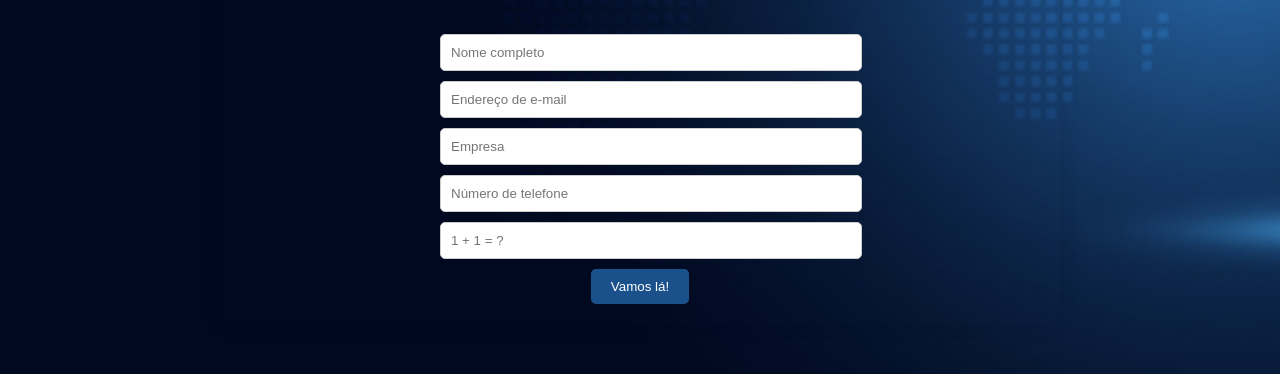
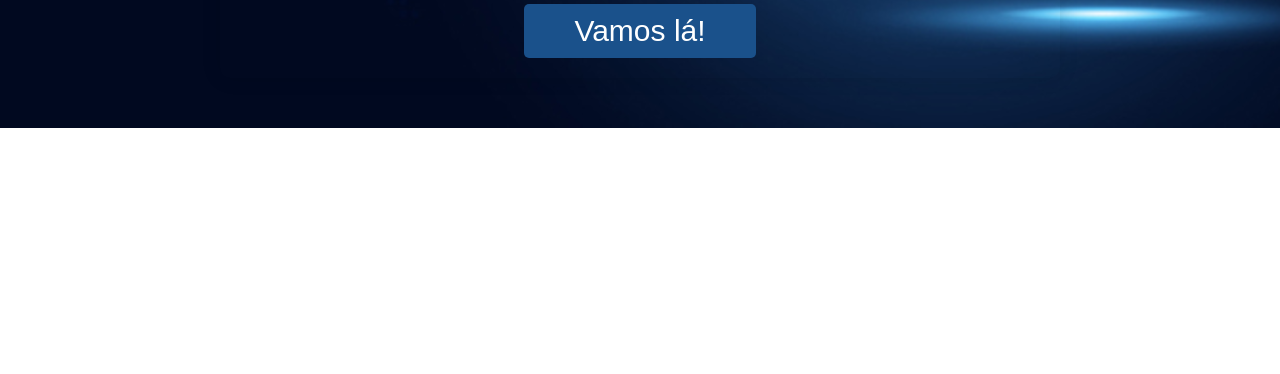
Before and after one commit to NataliaFloridi/LandingPage, a plain HTML site: page index.html in a window 1280 px wide. Shown: the part 680-1054 px from the top of the page. After the commit the page ends 808 px from the top, so only its background shows below. Drawn offline with Linux system fonts and the light colour scheme.

Commit message:
Add files via upload

```diff
--- a/index.html
+++ b/index.html
@@ -40,15 +40,17 @@
     </div>
 
     <div class="form-wrapper">
-        <form action="#" method="post" class="form">
-            <input type="text" name="nome" placeholder="Nome completo" required><br>
-            <input type="email" name="email" placeholder="Endereço de e-mail" required><br>
-            <input type="text" name="empresa" placeholder="Empresa" required><br>
-            <input type="tel" name="telefone" placeholder="Número de telefone" required><br>
-            <input type="text" name="captcha" placeholder="1 + 1 = ?" required><br> <!-- Campo de entrada 1 + 1 = -->
-            <button type="submit" class="btn">Vamos lá!</button>
+        <form class="form" id="myForm">
+            <button type="submit" class="btn" id="submitButton">Vamos lá!</button>
         </form>
     </div>
+
+    <script>
+        document.getElementById("myForm").addEventListener("submit", function(event) {
+            event.preventDefault(); // Evita o comportamento padrão de envio do formulário
+            window.location.href = "https://docs.google.com/forms/d/e/1FAIpQLSfoDeZv1nPpt-AKugQl8NvW0KlOCp6E5oabMJwXMEBMK09KOw/viewform?usp=sf_link"; // Redireciona para o link do Google Forms
+        });
+    </script>
 </div>
 </body>
 </html>
--- a/styles.css
+++ b/styles.css
@@ -40,9 +40,10 @@ body {
 }
 
 .form button {
+    font-size: 30px;
     background-color: #1a518b;
     color: #fff;
-    padding: 10px 20px;
+    padding: 10px 50px;
     border: none;
     border-radius: 5px;
     cursor: pointer;
@@ -50,7 +51,8 @@ body {
 }
 
 .form button:hover {
-    background-color: #0056b3;
+    background-color:  #7bd2ec;
+    color: #002f61;
 }
 
 .row {
@@ -91,9 +93,3 @@ body {
     align-items: center;
     height: 100%;
 }
-
-.form {
-    margin-top: 30px;
-    width: 100%;
-    max-width: 400px;
-}
```
